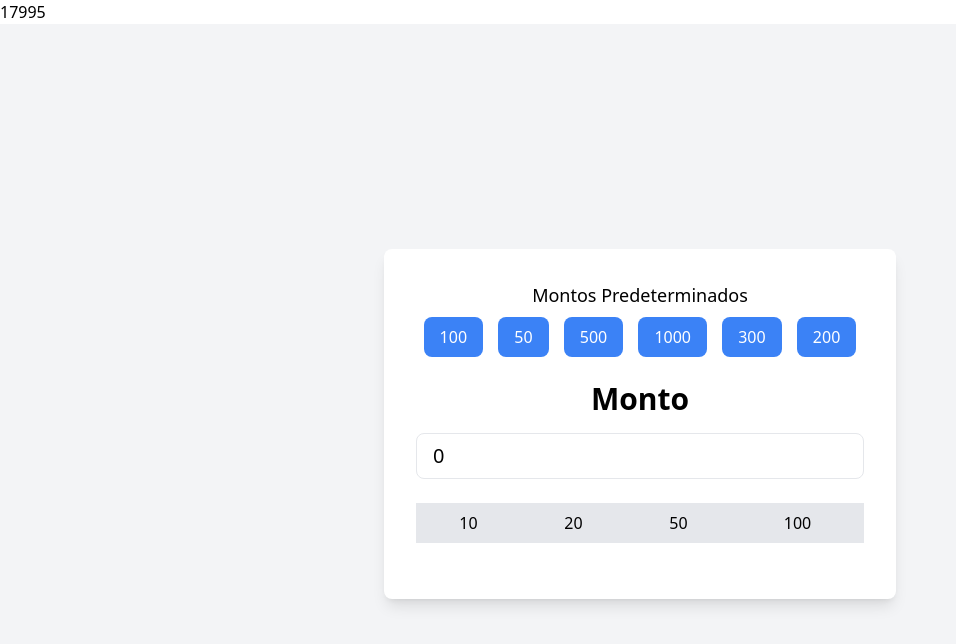
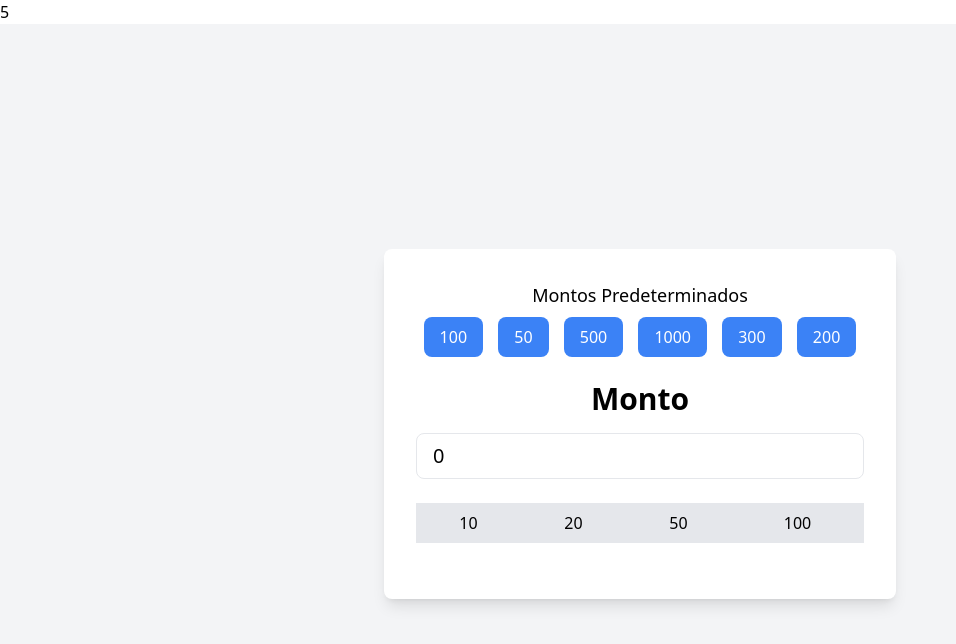
Before and after one commit to chandro-dev/cajero, a React (Vite) app: page /cajero/Retiros in a window 1280 px wide. Shown: the top 644 px of the page, without its empty margins (0-956 px from the left). Built offline with nearby package versions, Linux system fonts and the light colour scheme.

Commit message:
añadiendo alertas de tiempo

```diff
--- a/src/componentes/Validacion.jsx
+++ b/src/componentes/Validacion.jsx
@@ -25,6 +25,7 @@ const Validacion = () => {
             setShowWarning(true);
             interval = setInterval(() => {
                 setShowWarning(false);
+                alert('Se acabo el tiempo')
                 navigate("/Cajero");
                 setIsActive(false);
             }, 3000);
--- a/src/componentes/cajero.jsx
+++ b/src/componentes/cajero.jsx
@@ -6,13 +6,16 @@ const _retirosServices = new retirosServices();
 const CountdownTimer = () => {
     const {      } = useParams();
 
+
+
+
     const navigate = useNavigate();
 
     const [monto, setMonto] = useState(0);
     const denominaciones = [10, 20, 50, 100];
     const [resultado, setResultado] = useState([]);
 
-    const [seconds, setSeconds] = useState(18000);
+    const [seconds, setSeconds] = useState(10);
     const [isActive, setIsActive] = useState(true);
 
     useEffect(() => {
@@ -23,6 +26,7 @@ const CountdownTimer = () => {
             }, 1000);
         } else if (seconds === 0) {
             clearInterval(interval);
+            alert('Se acabo el tiempo')
             navigate("/");
             setIsActive(false);
         }
```
